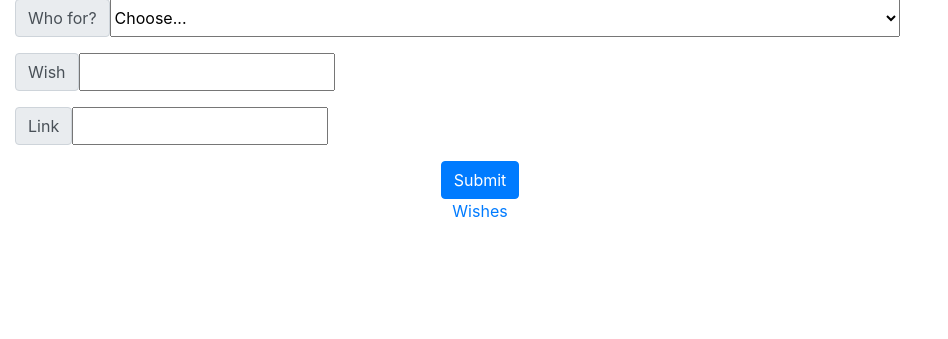
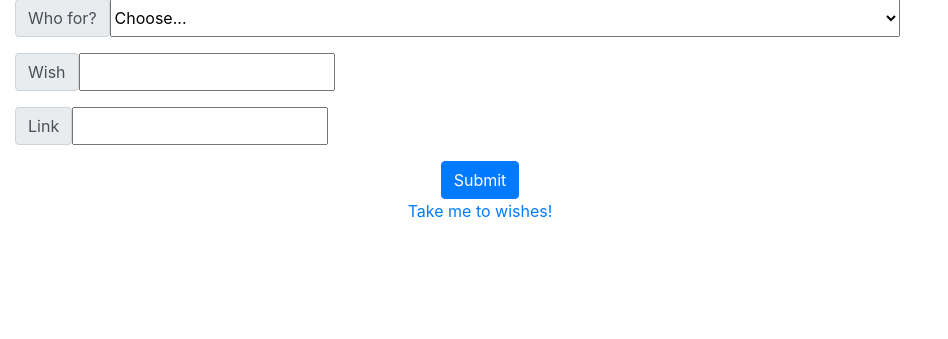
Before and after one commit to pypeaday/wish-lists, a FastAPI app: page /wishes/add in a window 1280 px wide. Shown: the part 516-855 px from the top of the page, without its empty margins (0-948 px from the left). Run offline with FastAPI, Linux system fonts and the light colour scheme; some libraries are stand-ins or nearby versions.

Commit message:
format footer on add wish

```diff
--- a/templates/add_wish.html
+++ b/templates/add_wish.html
@@ -54,7 +54,7 @@
     <div class="footer">
 
         <p>
-         <a href="http://localhost:8080/wishes">Wishes</a>
+         <a href="http://localhost:8080/wishes">Take me to wishes!</a>
         </p>
 
     </div>
```
